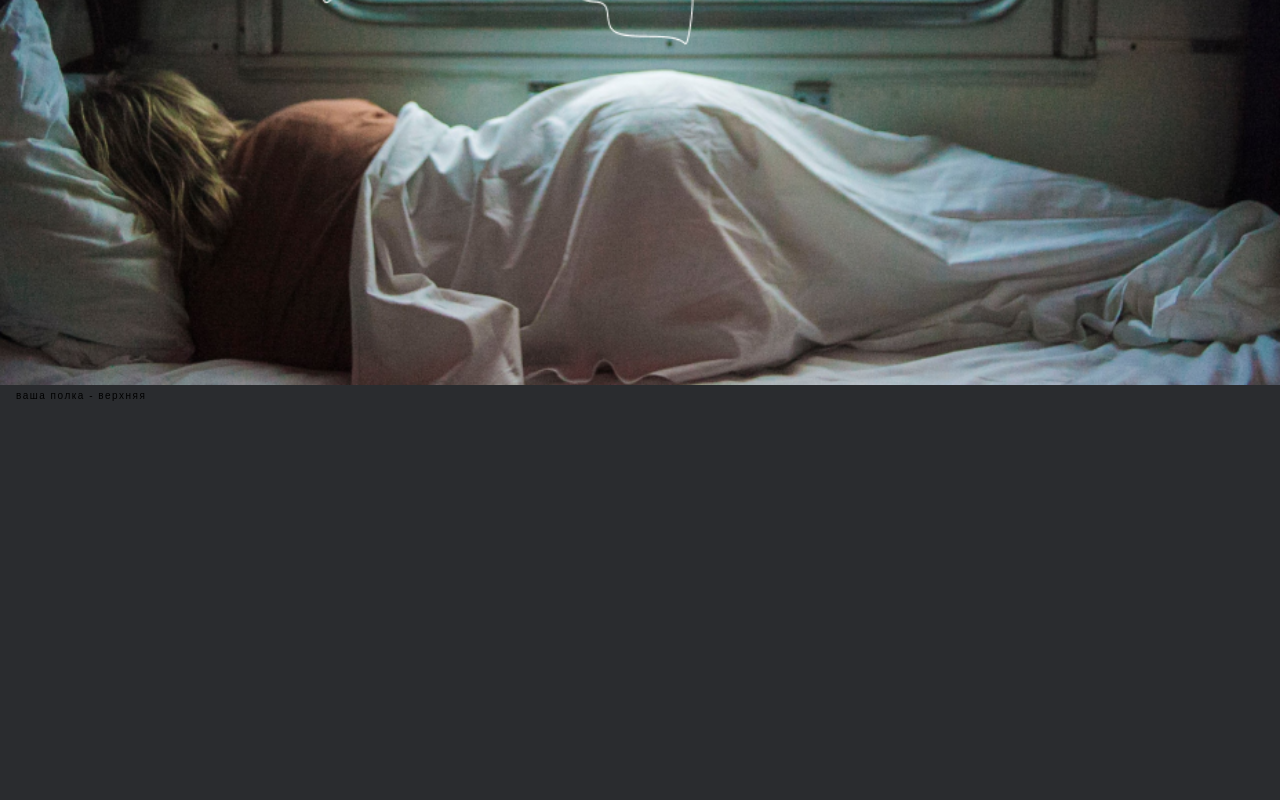
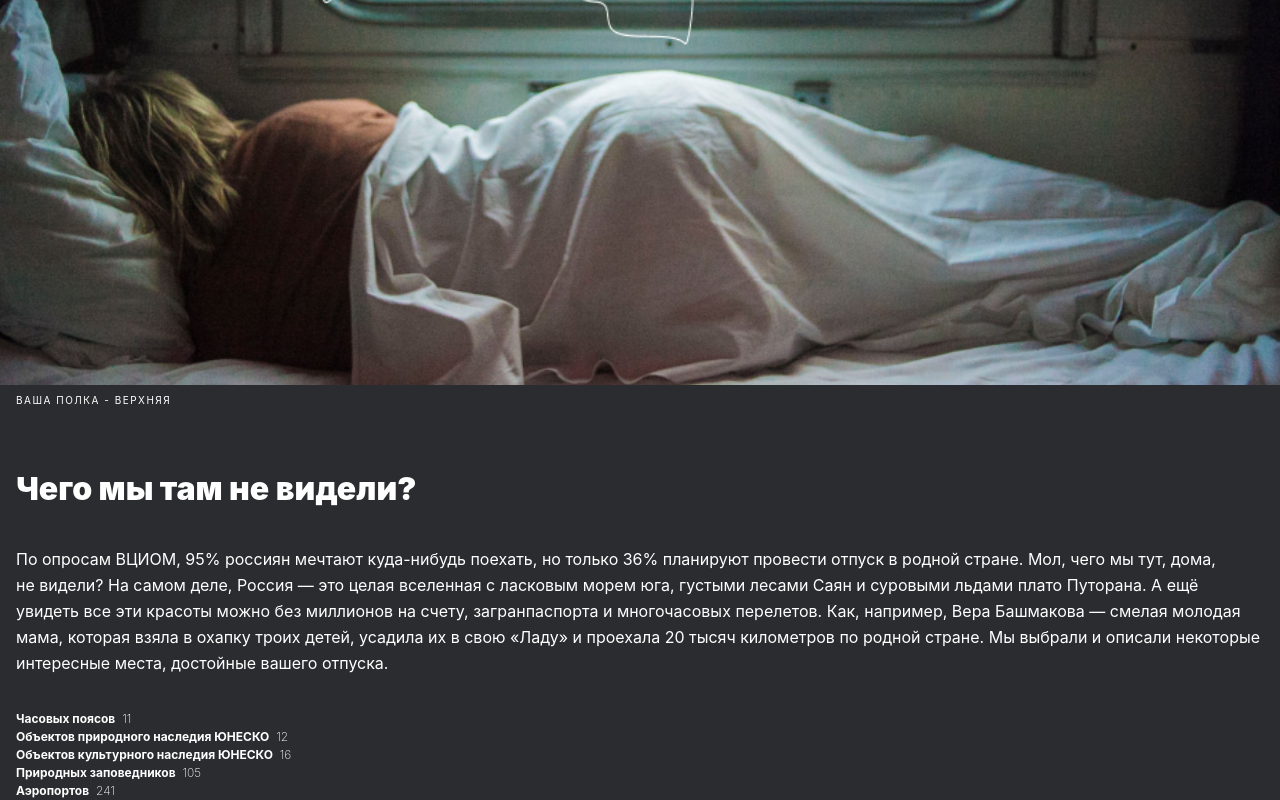
Before and after one commit to Rat-Magician/russia-travel, a plain HTML site: page index.html in a window 1280 px wide. Shown: the part 641-1441 px from the top of the page. Before the commit the page ends 1044 px from the top, so only its background shows below. Drawn offline with Linux system fonts and the light colour scheme.

Commit message:
intro added (#3)
* intro added

* uppercase and formatting

```diff
--- a/assets/styles/styles.css
+++ b/assets/styles/styles.css
@@ -1,7 +1,7 @@
 @import "variables.css";
 @font-face {
-  font-family: "Enter Sansman", sans-serif;
-  src: url("../fonts/enter-sansman.ttf") format("truetype"), url("../fonts/enter-sansman.woff") format("truetype");
+  font-family: "Inter", sans-serif;
+  src: url("../fonts/Inter-Regular.ttf") format("truetype"), url("../fonts/Inter-Regular.woff") format("truetype");
   font-style: normal;
 }
 
@@ -11,9 +11,9 @@
 }
 
 body {
-  background-color: var(--bg-color);
-  color: var(--font-color);
-  font-family: "Enter Sansman", sans-serif;
+  background-color: var(--gray-2);
+  color: var(--white-1);
+  font-family: "Inter", sans-serif;
 }
 
 header {
@@ -46,6 +46,7 @@ header {
 }
 
 .travel-header {
+  font-weight: 900;
   padding-top: 48px;
   font-size: 40px;
   line-height: 44px;
@@ -64,9 +65,38 @@ header {
   padding-top: 40px;
 }
 
-.photo-description {
+.photo-caption {
   padding-left: 16px;
   line-height: 14px;
   font-size: 10px;
   letter-spacing: 1.5px;
+  padding-top: 4px;
+  text-transform: uppercase;
 }
+
+.intro-title {
+  font-weight: 900;
+  line-height: 35px;
+  font-size: 32px;
+  text-align: left;
+  padding: 64px 16px 0 16px;
+}
+
+.intro-text {
+  font-size: 16px;
+  line-height: 26px;
+  padding: 40px 16px 0 16px;
+}
+
+.intro-list {
+  font-size: 12px;
+  font-weight: bold;
+  line-height: 18px;
+  padding: 34px 16px 0 16px;
+  list-style: none;
+}
+
+.intro-data {
+  padding-left: 4px;
+  font-weight: 200;
+}
--- a/assets/styles/variables.css
+++ b/assets/styles/variables.css
@@ -1,5 +1,5 @@
 :root {
-  --bg-color: #2a2c2f;
+  --gray-2: #2a2c2f;
   --white-1: #fff;
   --gray-1: #aaaaaa;
 }
--- a/index.html
+++ b/index.html
@@ -1,5 +1,6 @@
 <!DOCTYPE html>
 <html lang="ru">
+
 <head>
   <meta charset="UTF-8">
   <meta http-equiv="X-UA-Compatible" content="IE=edge">
@@ -7,6 +8,7 @@
   <link rel="stylesheet" href="assets/styles/styles.css">
   <title>Путешествия по России</title>
 </head>
+
 <body>
   <header>
     <img src="assets/images/russia-logo.svg" alt="Здесь лого" class="logo-mobile">
@@ -21,9 +23,60 @@
     <p class="losung">Настоящая страна не в выпусках новостей, а здесь.</p>
     <figure>
       <img src="assets/images/sleeping-woman.png" class="image-mobile-version">
-            <figcaption class="photo-description">ваша полка - верхняя</figcaption>
+      <figcaption class="photo-caption">ваша полка - верхняя</figcaption>
     </figure>
   </section>
+
+  <article class="intro">
+    <h2 class="intro-title">
+      Чего мы&nbsp;там
+      не&nbsp;видели?
+    </h2>
+
+    <p class="intro-text">
+      По&nbsp;опросам ВЦИОМ, 95% россиян мечтают куда-нибудь поехать,
+      но&nbsp;только&nbsp;36% планируют провести отпуск в&nbsp;родной стране.
+      Мол, чего мы&nbsp;тут, дома,
+      не&nbsp;видели? На&nbsp;самом деле, Россия&nbsp;&mdash; это целая вселенная
+      с&nbsp;ласковым морем юга, густыми
+      лесами Саян и&nbsp;суровыми льдами плато Путорана.
+      А&nbsp;ещё увидеть все эти красоты можно без миллионов
+      на&nbsp;счету, загранпаспорта и&nbsp;многочасовых перелетов.
+      Как, например, Вера Башмакова&nbsp;&mdash; смелая
+      молодая мама, которая взяла в&nbsp;охапку троих детей,
+      усадила их&nbsp;в&nbsp;свою &laquo;Ладу&raquo;
+      и&nbsp;проехала 20&nbsp;тысяч километров
+      по&nbsp;родной стране. Мы&nbsp;выбрали
+      и&nbsp;описали некоторые интересные места, достойные вашего отпуска.
+    </p>
+
+    <ul class="intro-list">
+      <li>
+        Часовых поясов
+        <span class="intro-data">11</span>
+      </li>
+
+      <li>
+        Объектов природного наследия ЮНЕСКО
+        <span class="intro-data">12</span>
+      </li>
+
+      <li>
+        Объектов культурного наследия ЮНЕСКО
+        <span class="intro-data">16</span>
+      </li>
+
+      <li>
+        Природных заповедников
+        <span class="intro-data">105</span>
+      </li>
+
+      <li>
+        Аэропортов
+        <span class="intro-data">241</span>
+      </li>
+    </ul>
+  </article>
 </body>
 
 </html>
```
Also changed, not shown: assets/fonts/Inter-Regular.ttf (added), assets/fonts/Inter-Regular.woff (added), assets/fonts/Inter-Regular.woff2 (added), assets/fonts/enter-sansman.bold.ttf (deleted), assets/fonts/enter-sansman.ttf (deleted), assets/fonts/enter-sansman.woff (deleted). Lines whose indentation alone changed are shown as unchanged.
